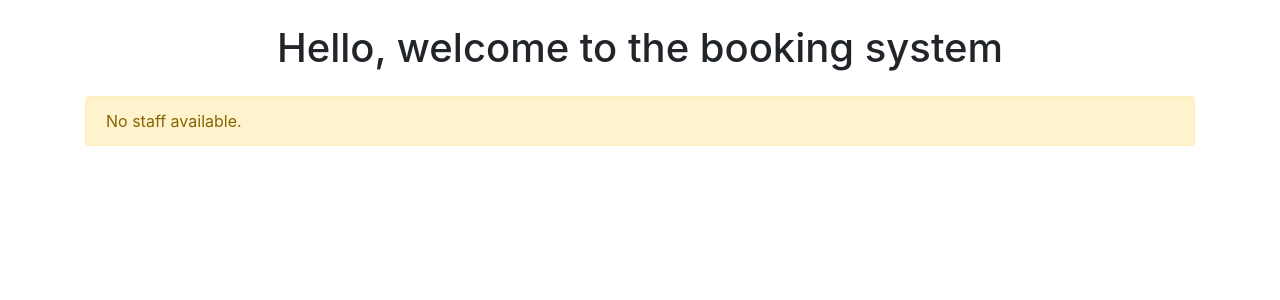
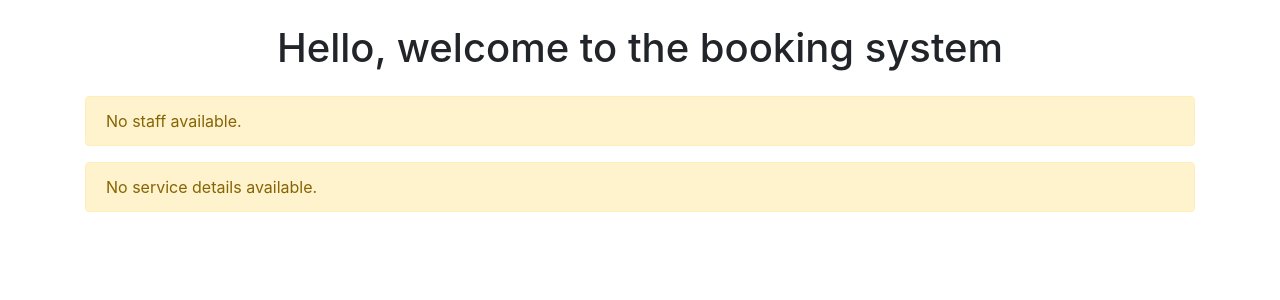
Before and after one commit to Alledarw/BookingService, a Flask app: template templates/staff.html in a window 1280 px wide. Shown: the top 300 px of the page. Run offline with Flask 3, Linux system fonts and the light colour scheme; the template is opened without the code that fills it, so the values that code supplies are empty; some libraries are stand-ins or nearby versions.

Commit message:
Added logic to pass choosen service to staff.html

```diff
--- a/app.py
+++ b/app.py
@@ -1,6 +1,6 @@
 from flask import (Flask, render_template)
 import json
-
+from backend.service import service
 from backend.backend import Backend
 from frontend.http_request import http_request
 import frontend.utility as utility
@@ -26,16 +26,23 @@ def home():
     return render_template("home.html", service_items=service_items)
 
 
-@app.route('/staff', methods=['GET'], endpoint="staff")
-def staff():
-    staff_items = [
-        {"staff_code": "S001", "staff_name": "John Doe", "image": "john.jpg"},
-        {"staff_code": "S002", "staff_name": "Alice Smith", "image": "alice.jpg"},
-        {"staff_code": "S003", "staff_name": "Bob Johnson", "image": "bob.jpg"}
-    ]
+@app.route('/staff/<service_code>', methods=['GET'])
+def staff(service_code):
+    services = service.get_all_services()
+    selected_service = None
+    for service_item in services:
+        if service_code == service_item.get("service_id"):
+            print(service_item)
+            selected_service = service_item
+            break
+
+    staff_items = []
+    for service_item in services:
+        staff_list = service_item.get("staffs", [])
+        staff_items.extend(staff_list)
 
     print(staff_items)
-    return render_template("staff.html", staff_items=staff_items)
+    return render_template("staff.html", staff_items=staff_items, selected_service=selected_service)
 
 
 # -------- ERROR HANDLER  ------------
@@ -45,4 +52,4 @@ app.register_error_handler(401, utility.page_401)
 
 # For testing in Pycharm IDE
 #if __name__ == "__main__":
-#    app.run(debug=True)
+#   app.run(debug=True)
--- a/backend/service.py
+++ b/backend/service.py
@@ -80,8 +80,8 @@ class service:
     "time_in_minutes": "120",
     "staffs": [
         {
-        "staff_id": "1",
-        "staff_name": "Lee"
+        "staff_id": "3",
+        "staff_name": "Florinel"
         }
     ]
     }
--- a/static/staff_styles.css
+++ b/static/staff_styles.css
@@ -7,6 +7,9 @@
     background-color: #ffd9e1;
 }
 
+.card-body-service {
+    background-color: #fff;
+}
 .card-title {
     color: #cc0000;
 }
--- a/templates/staff.html
+++ b/templates/staff.html
@@ -1,5 +1,11 @@
 {% extends 'base.html' %}
 {% block title %} Welcome title {% endblock %}
+
+{% block head %}
+    {{ super() }}
+    <!-- No need to include the Bootstrap CSS again, as it's included in the base.html -->
+    <link rel="stylesheet" href="{{ url_for('static', filename='staff_styles.css') }}">
+{% endblock %}
 
 {% block content %}
    <div class="my-4"> <!-- Add margin -->
@@ -15,7 +21,7 @@
               <div class="card-body">
                 <h5 class="card-title">Staff Information</h5>
                 <p class="card-text">
-                  staff_code -> {{ staff.staff_code }} <br>
+                  staff_id -> {{ staff.staff_id }} <br>
                   staff_name -> {{ staff.staff_name }} <br>
                   staff_image -> {{ staff.image }} <br>
                 </p>
@@ -31,5 +37,31 @@
         </div>
       {% endif %}
     </div>
+
+    {% if selected_service %}
+      <div class="row justify-content-center">
+        <div class="col-md-6 col-lg-4 mb-4">
+          <div class="card">
+            <img src="{{ selected_service.image }}" class="card-img-top" alt="Service Image">
+            <div class="card-body-service">
+              <h5 class="card-title">{{ selected_service.service_name }}</h5>
+              <p class="card-text">
+                Description: {{ selected_service.description }} <br>
+                Price: {{ selected_service.price }} <br>
+                Time in Minutes: {{ selected_service.time_in_minutes }}
+              </p>
+            </div>
+          </div>
+        </div>
+      </div>
+    {% else %}
+      <div class="row justify-content-center">
+        <div class="col-12">
+          <div class="alert alert-warning" role="alert">
+            No service details available.
+          </div>
+        </div>
+      </div>
+    {% endif %}
   </div>
 {% endblock %}
```
